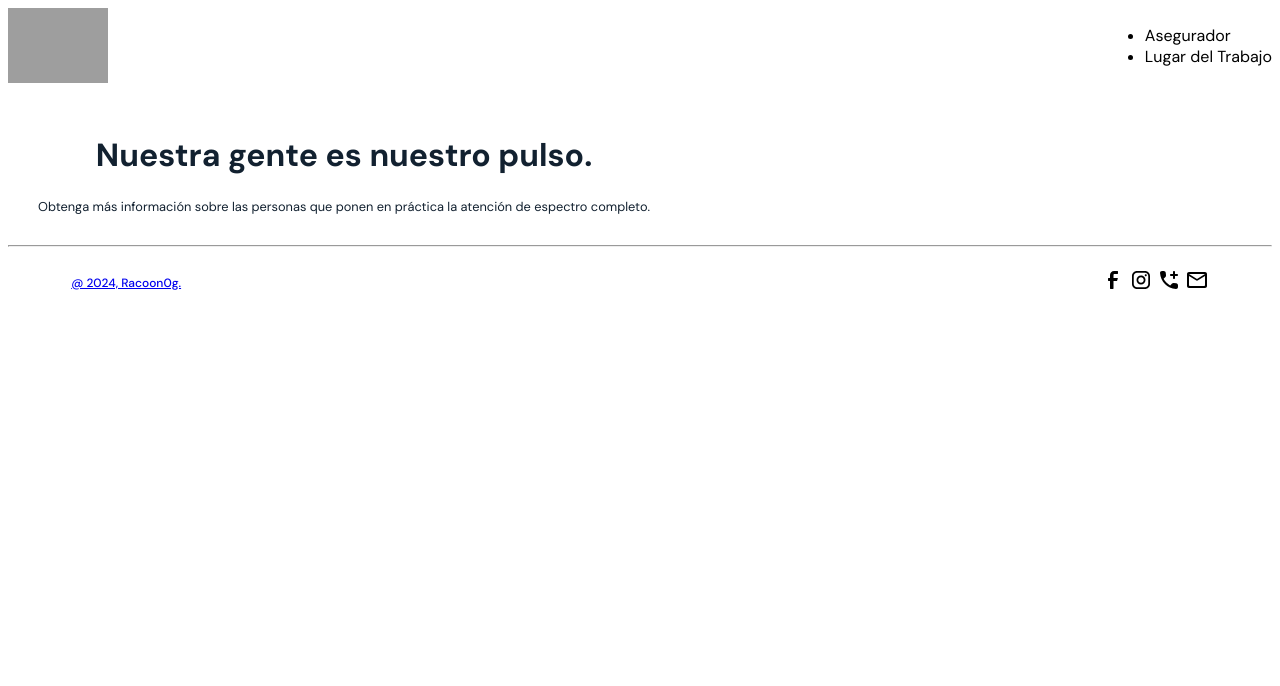
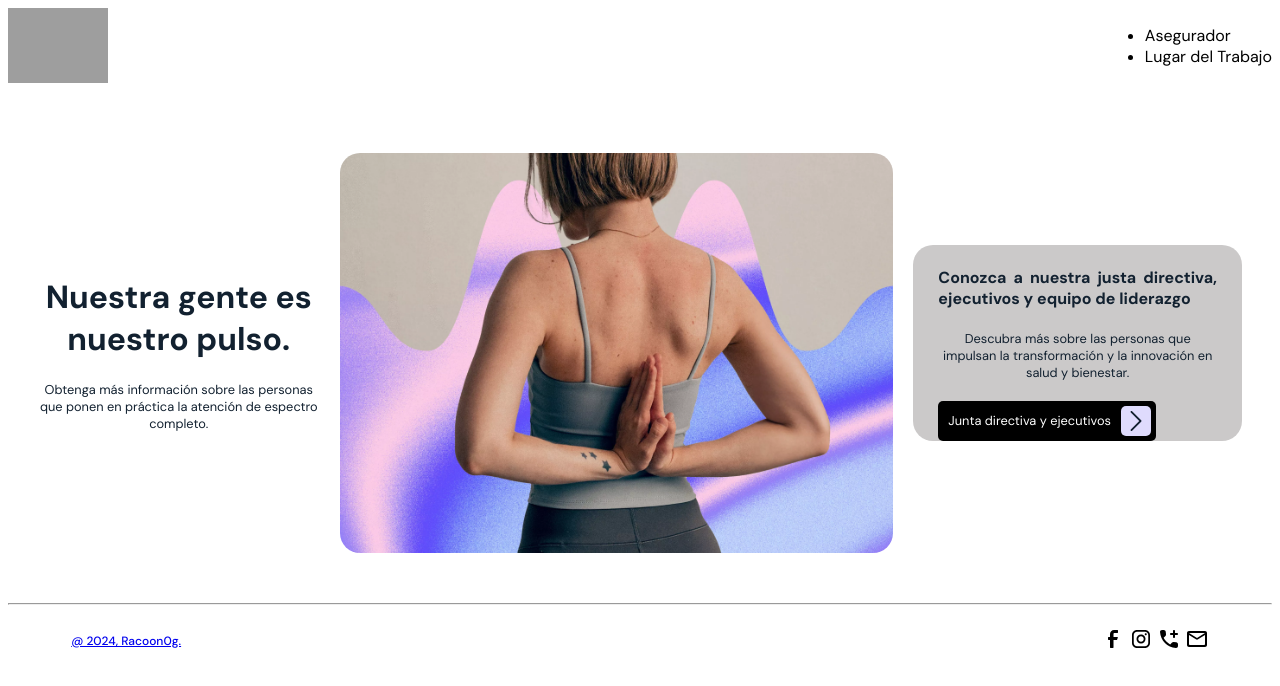
Before and after one commit to Raccoon0G/Proyecto-Final-Css-, a plain HTML site: page index.html in a window 1280 px wide. Drawn offline with Linux system fonts and the light colour scheme; grey boxes are pictures that could not be loaded.

Commit message:
Mod in nav css

```diff
--- a/index.html
+++ b/index.html
@@ -33,8 +33,8 @@
       <img class="image" src="./assets/sport.webp" alt="Mujer haciendo deporte con las manos en la espalda">
     </div>
     <div class="wrapper-text-3">
-      <h4 class="text-color-white">Conozca a nuestra justa directiva, ejecutivos y equipo de liderazgo</h4>
-      <p class="text-color-white">Descubra más sobre las personas que impulsan la transformación y la innovación en salud y bienestar.</p>
+      <h4 class="text-color-black">Conozca a nuestra justa directiva, ejecutivos y equipo de liderazgo</h4>
+      <p class="text-color-black">Descubra más sobre las personas que impulsan la transformación y la innovación en salud y bienestar.</p>
       <a class="button" href="#">
           <p class="button-text text-color-white">Junta directiva y ejecutivos</p>
           <div class="wrapper-button-svg">
--- a/style.css
+++ b/style.css
@@ -60,6 +60,8 @@ p {
     margin: 30px;
     display: flex;
     flex-direction: column; /* por  defecto */
+    justify-content: center; /* Centra horizontalmente */
+    align-items: center;
 }
 
 .wrapper-text-1{
@@ -81,21 +83,34 @@ p {
 }
 
 .wrapper-image {
-    object-fit: cover;
-    width: auto;
-    height: 2vh;
-    display: none;
+    display: flex; /* Activa el modelo de caja flexible */
+    justify-content: center; /* Centra horizontalmente */
+    align-items: center; /* Centra verticalmente */
+    width: 100%; /* La imagen ocupa el 100% del ancho disponible */
+    height: auto; /* La altura se ajustará automáticamente */
+    margin: 20px; /* Espaciado alrededor del contenedor */
+    overflow: hidden; /* Oculta desbordamientos si los hay */
+}
 
+.wrapper-image img {
+    width: 100%; /* La imagen se ajusta al ancho del contenedor */
+    height: auto; /* Mantiene la proporción de la imagen */
+    max-height: 50vh; /* Opcional: límite máximo de altura */
+    border-radius: 20px; /* Esquinas redondeadas */
+    object-fit: cover; /* Asegura que la imagen cubra el espacio disponible sin distorsión */
+    margin-top: 20px;
 }
 
 .wrapper-text-3{
-    background: #DFDBFD;
+    background: rgba(151, 148, 148,50%);
     border-radius: 20px;
     padding-left: 25px;
     padding-right: 25px;
     text-align: justify;
-    display: none;
+
 }
+
+
 .button {
     background: black;
     border-radius: 5px;
@@ -104,7 +119,6 @@ p {
     align-items: center;
     margin-top: 20px;
     text-decoration: none;
-    display: none;
 }
 .wrapper-button-svg{
     padding: 5px;
@@ -171,23 +185,23 @@ p {
 
 @media screen and (min-width: 768px){
 
+
+
     .wrapper-top{
         display: flex;
         justify-content: space-between;
         align-items: center;
     }
 
-
+    .wrapper-main{
+        display: flex;
+        flex-direction: row;
+    }
     .wrapper-top-right{
 
         display: block;
     }
 
-    .wrapper-main{
-        display: flex;
-        flex-direction: row;
-    }
-
 
 
 }
```
